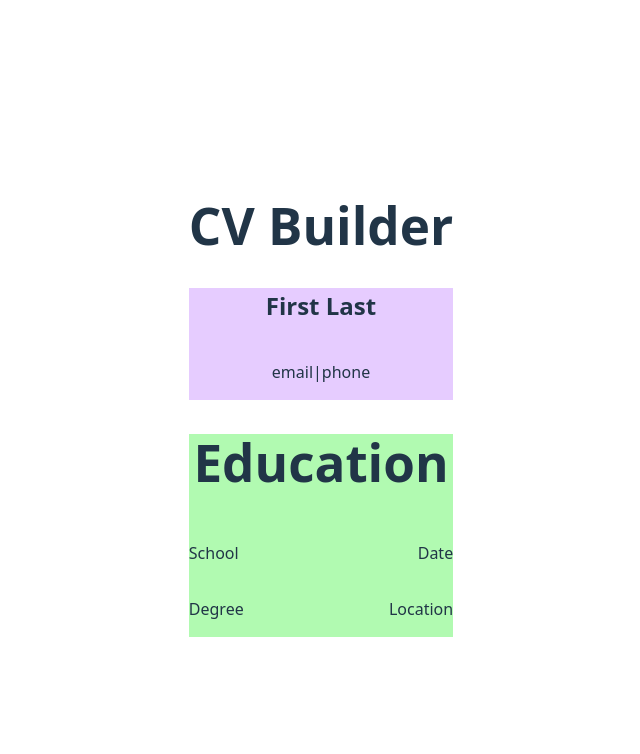
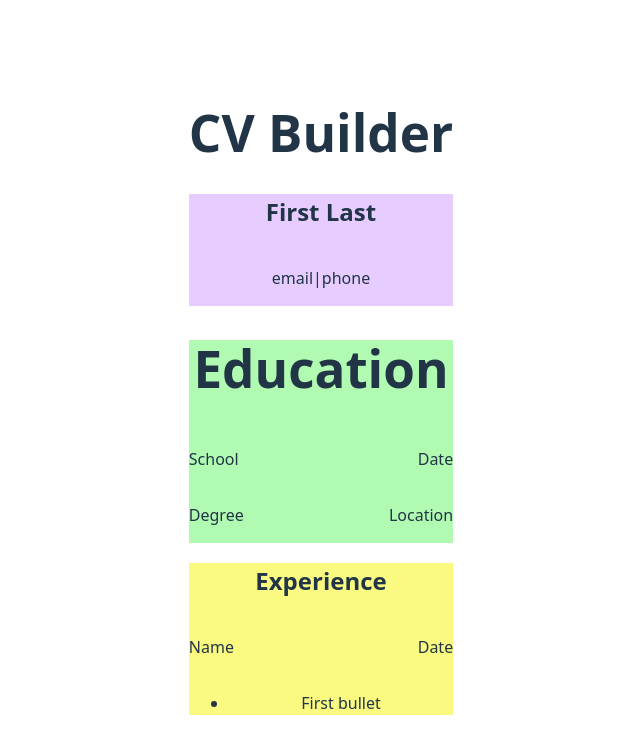
Before and after one commit to daimyo-rb/cv-application, a React (Vite) app: page / in a window 1280 px wide. Shown: the top 754 px of the page, without its empty margins (319-959 px from the left). Built offline with nearby package versions, Linux system fonts and the light colour scheme.

Commit message:
Create basic ExperienceCard component

```diff
--- a/src/App.jsx
+++ b/src/App.jsx
@@ -2,6 +2,7 @@ import { useState } from 'react'
 import './styles/App.css'
 import { PersonalInfoCard } from './components/PersonalInfoCard'
 import { EducationCard } from './components/EducationCard'
+import { ExperienceCard } from './components/ExperienceCard'
 
 function App() {
   return (
@@ -9,6 +10,7 @@ function App() {
       <h1>CV Builder</h1>
       <PersonalInfoCard/>
       <EducationCard/>
+      <ExperienceCard/>
     </>
   )
 }
--- /dev/null
+++ b/src/components/ExperienceCard.jsx
@@ -0,0 +1,16 @@
+import '../styles/ExperienceCard.css'
+
+export function ExperienceCard() {
+  return <div className='experienceCard'>
+    <h2>Experience</h2>
+    <div>
+      <div className='splitLine'>
+        <p>Name</p>
+        <p>Date</p>
+      </div>
+      <ul>
+        <li>First bullet</li>
+      </ul>
+    </div>
+  </div>
+}
--- /dev/null
+++ b/src/styles/ExperienceCard.css
@@ -0,0 +1,8 @@
+.experienceCard {
+  background-color: rgb(250, 250, 128);
+}
+
+.splitLine {
+  display: flex;
+  justify-content: space-between;
+}
```
